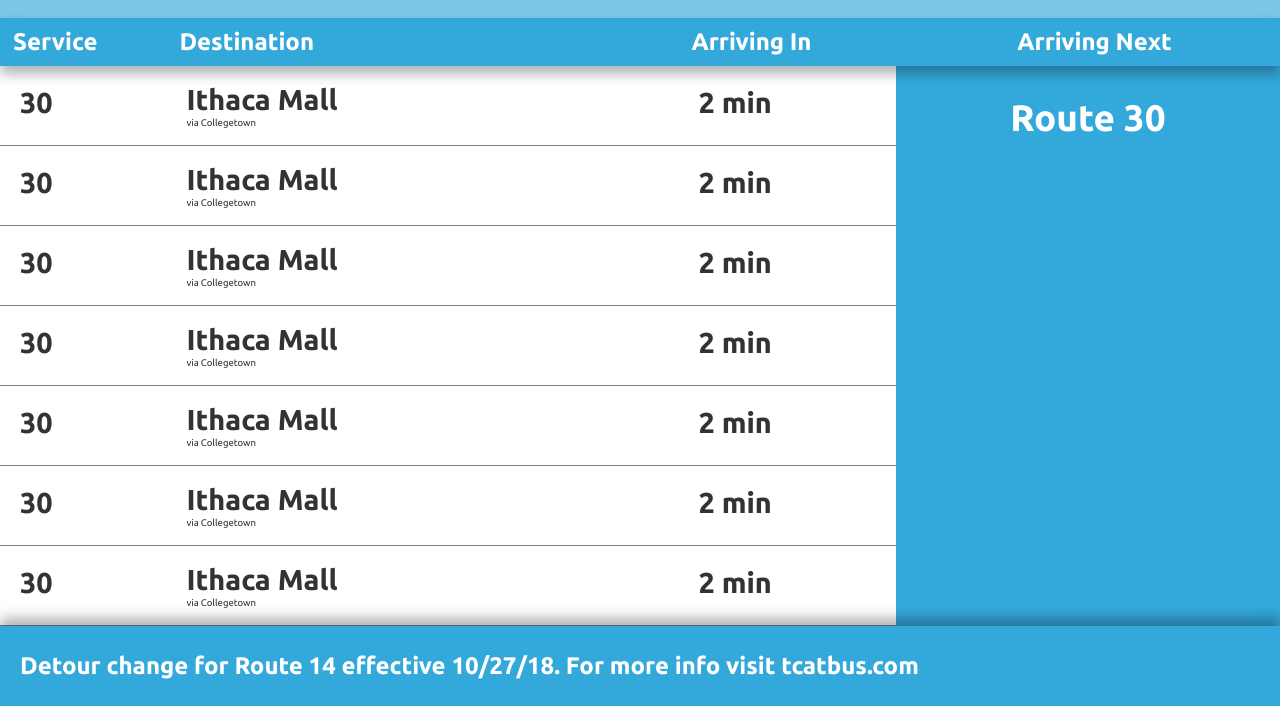
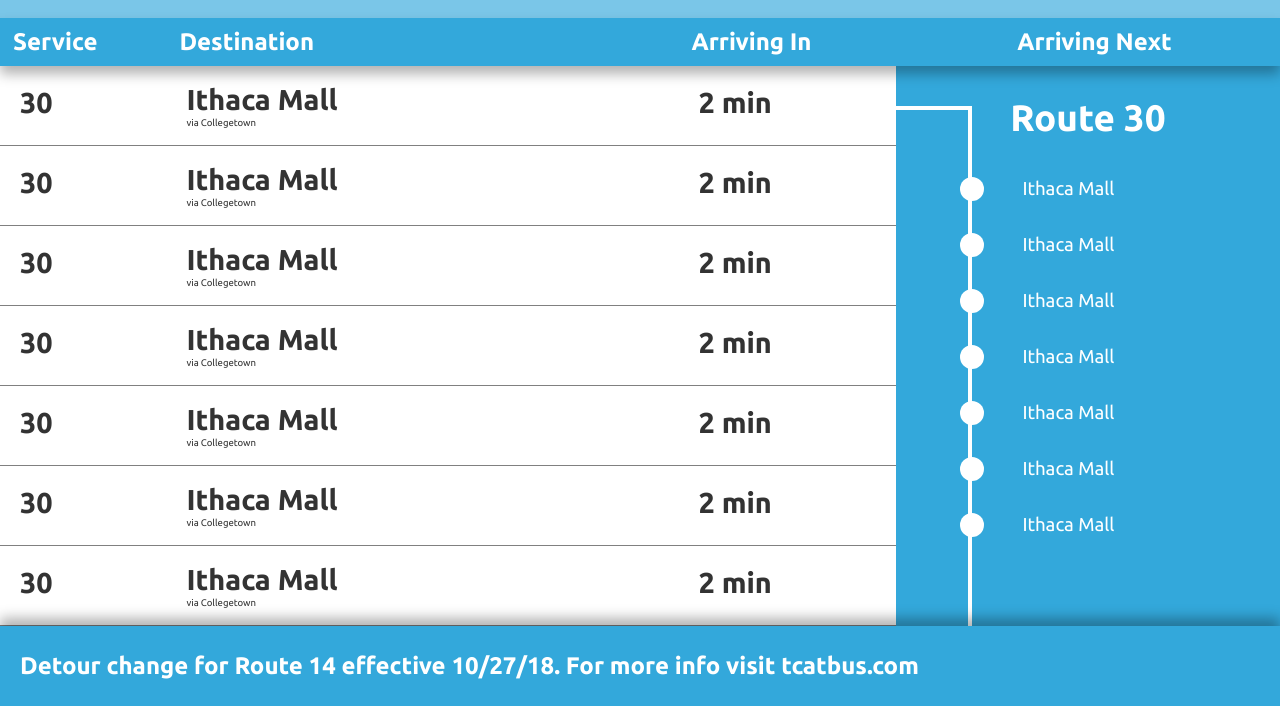
Before and after one commit to NanoSoap/bus_screen_cusd, a plain HTML site: page index.html in a window 1280 px wide. Shown: the part 94-800 px from the top of the page. Drawn offline with Linux system fonts and the light colour scheme.

Commit message:
css iteration

```diff
--- a/css/style.css
+++ b/css/style.css
@@ -308,7 +308,7 @@ margin-block-end: 0em;
 
 #next_name{
   width:100%;
-  height:20vh;
+  height:10vh;
   color:white;
   text-align: center;
 }
@@ -316,3 +316,61 @@ margin-block-end: 0em;
 #next_name h2{
   font-size:2.3em;
 }
+
+#line{
+  position:absolute;
+  left:75.6vw;
+  background-color:white;
+  width:0.5vh;
+  height:100%;
+  margin-top: 5vh;
+}
+
+#hori_line{
+  position:absolute;
+  left:70vw;
+  background-color:white;
+  width:5.6vw;
+  height:0.5vh;
+  margin-top: 5vh;
+}
+
+#line img{
+  width:0.3vw;
+}
+.stop_single{
+  height:7vh;
+}
+
+.circle {
+  width:3vh;
+  height:3vh;
+  position:relative;
+  float:left;
+  left:5vw;
+  background-color:white;
+  border-radius: 50%;
+  margin-bottom:2vh;
+}
+.circle img{
+  height:3vh;
+  width:3vh;
+}
+
+.stop_name{
+  height:5vh;
+  width:15vw;
+  position:relative;
+  float:left;
+  left:8vw;
+}
+
+.stop_name h3{
+  font-size: 1.17em;
+margin-block-start: 0.1em;
+margin-block-end: 0em;
+margin-inline-start: 0px;
+margin-inline-end: 0px;
+color:white;
+font-weight: normal;
+}
--- a/index.html
+++ b/index.html
@@ -130,11 +130,65 @@
 			</div>
 		</div>
 		<div id="right_sec">
+			<div id="hori_line">
+			</div>
+			<div id="line">
+			</div>
 			<div id="next_name">
 				<h2>Route 30</h2>
 			</div>
 			<div id="bus_line"></div>
-			<div id="stop"></div>
+			<div id="stop">
+				<div class="stop_single">
+					<div class="circle">
+					</div>
+					<div class="stop_name">
+						<h3>Ithaca Mall</h3>
+					</div>
+				</div>
+				<div class="stop_single">
+					<div class="circle">
+					</div>
+					<div class="stop_name">
+						<h3>Ithaca Mall</h3>
+					</div>
+				</div>
+				<div class="stop_single">
+					<div class="circle">
+					</div>
+					<div class="stop_name">
+						<h3>Ithaca Mall</h3>
+					</div>
+				</div>
+				<div class="stop_single">
+					<div class="circle">
+					</div>
+					<div class="stop_name">
+						<h3>Ithaca Mall</h3>
+					</div>
+				</div>
+				<div class="stop_single">
+					<div class="circle">
+					</div>
+					<div class="stop_name">
+						<h3>Ithaca Mall</h3>
+					</div>
+				</div>
+				<div class="stop_single">
+					<div class="circle">
+					</div>
+					<div class="stop_name">
+						<h3>Ithaca Mall</h3>
+					</div>
+				</div>
+				<div class="stop_single">
+					<div class="circle">
+					</div>
+					<div class="stop_name">
+						<h3>Ithaca Mall</h3>
+					</div>
+				</div>
+			</div>
 		</div>
 
 	</div>
```
Also changed, not shown: img/circle.png (added), img/line.png (added), 1 other file.
